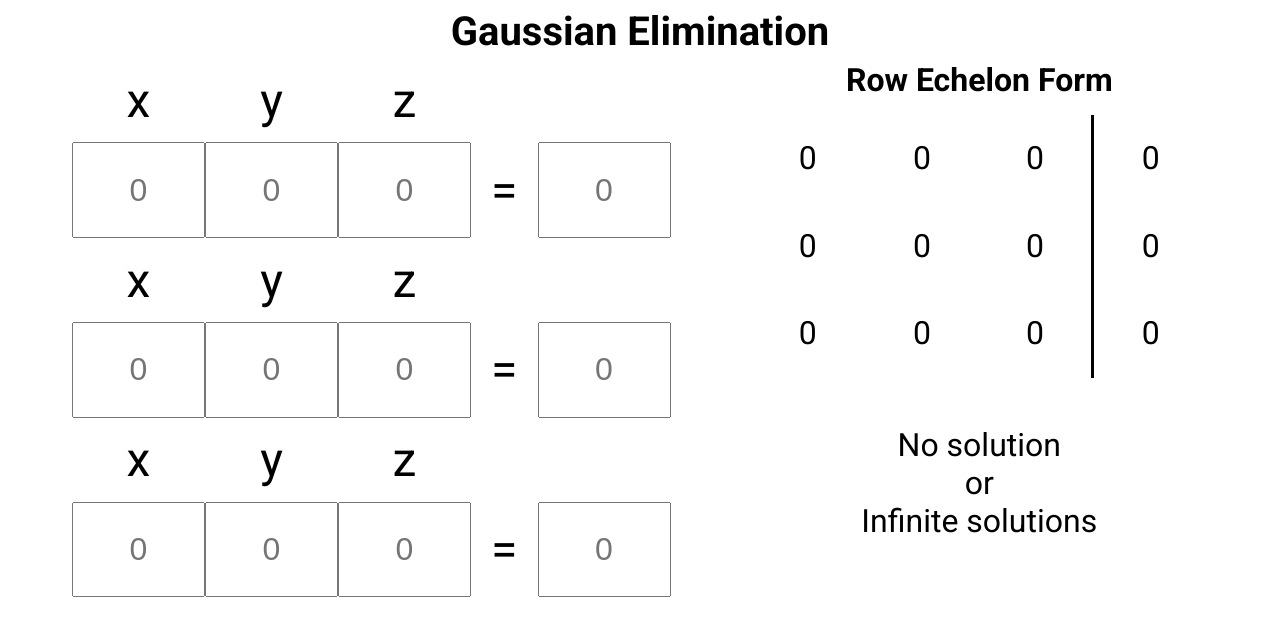
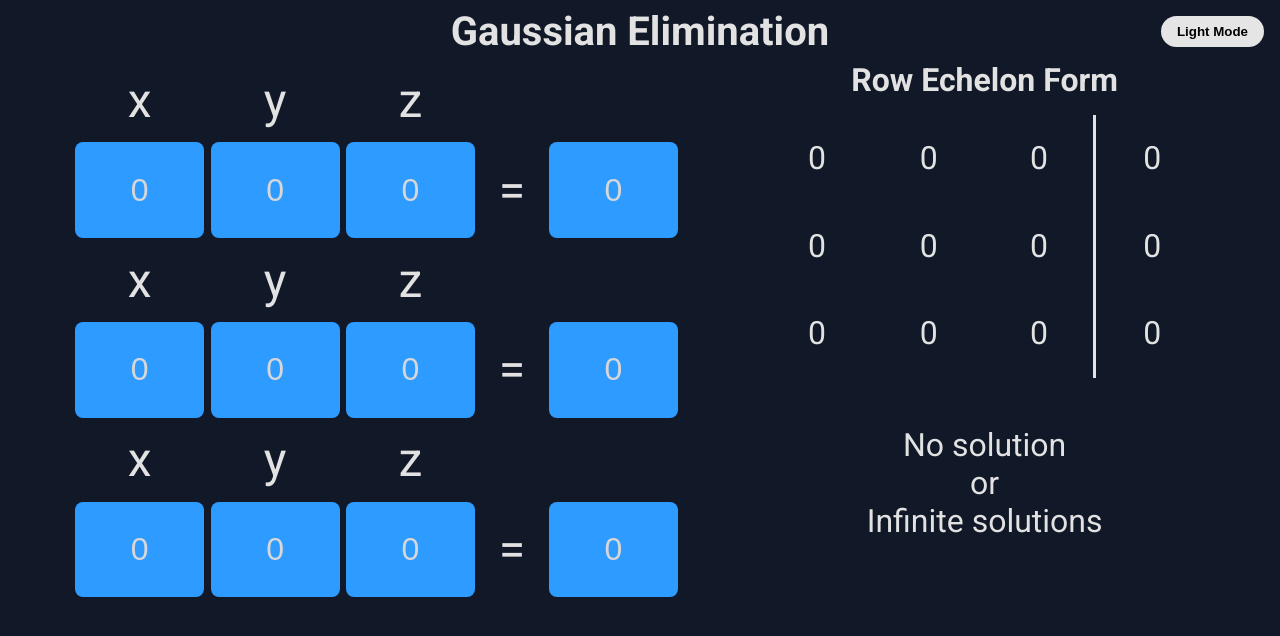
Before and after one commit to yangavin/Gaussian-Elimination, a plain HTML site: page index.html in a window 1280 px wide. Drawn offline with nearby package versions, Linux system fonts and the light colour scheme.

Commit message:
Added feature to toggle dark mode and light mode

```diff
--- a/grid-setup.js
+++ b/grid-setup.js
@@ -7,4 +7,5 @@ systemGridItems.forEach((child)=>{
 
 inputs.forEach((input)=>{
     input.setAttribute('placeholder', '0');
+    input.classList.toggle('dark-mode');
 })
--- a/index.html
+++ b/index.html
@@ -11,9 +11,10 @@
     <link href="https://fonts.googleapis.com/css2?family=Roboto:wght@400;700&display=swap" rel="stylesheet">
     <script src="https://cdnjs.cloudflare.com/ajax/libs/mathjs/11.8.0/math.js" integrity="sha512-VW8/i4IZkHxdD8OlqNdF7fGn3ba0+lYqag+Uy4cG6BtJ/LIr8t23s/vls70pQ41UasHH0tL57GQfKDApqc9izA==" crossorigin="anonymous" referrerpolicy="no-referrer"></script>
 </head>
-<body>
+<body class="dark-mode">
     <header>
         <h1 id="title">Gaussian Elimination</h1>
+        <button id="color-mode" class="dark-mode">Light Mode</button>
     </header>
     <main>
         <div id="system-container">
--- a/index.js
+++ b/index.js
@@ -5,6 +5,8 @@ const unSolvableMessage = document.querySelector('#unsolvable-message');
 const xLabel = document.querySelector('#x');
 const yLabel = document.querySelector('#y');
 const zLabel = document.querySelector('#z');
+const modeButton = document.querySelector('#color-mode');
+const body = document.querySelector('body');
 
 const inputMatrix = [];
 for (let i = 0; i < inputs.length; i += 4) {
@@ -65,3 +67,18 @@ function updateResult() {
         unSolvableMessage.style.display = 'block';
     }
 }
+
+let isDarkMode = true;
+modeButton.addEventListener('click', ()=>{
+    isDarkMode = !isDarkMode;
+    body.classList.toggle('dark-mode');
+    modeButton.classList.toggle('dark-mode');
+    inputs.forEach((input)=>{
+        input.classList.toggle('dark-mode');
+    });
+    if (isDarkMode){
+        modeButton.textContent = 'Light Mode';
+    } else{
+        modeButton.textContent = 'Dark Mode';
+    }
+})
--- a/style.css
+++ b/style.css
@@ -8,6 +8,23 @@ h1{
     margin: .2rem;
 }
 
+#color-mode{
+    position: absolute;
+    margin: 1rem;
+    top: 0;
+    right: 0;
+    border: none;
+    border-radius: 1rem;
+    padding: .5rem 1rem;
+    background-color: #484848;
+    color:rgb(248, 248, 248);
+}
+
+#color-mode.dark-mode{
+    background-color: #e5e5e5;
+    color: black;
+    font-weight: bold;
+}
 
 #title{
     font-size: 2.5rem;
@@ -41,6 +58,8 @@ main{
 }
 
 #system-container input{
+    border-radius: .5rem;
+    margin: 0 .2rem;
     font-size: 2rem;
     max-width: 125px;
 }
@@ -89,6 +108,19 @@ main{
     height: 176px;
 }
 
+body.dark-mode{
+    background-color: #111827;
+    color: #E2E2E2;
+}
+#system-container input.dark-mode{
+    border: none;
+    color: #ffffff;
+    background-color: #2D9BFF;
+}
+::placeholder{
+    color: rgb(215, 215, 215);
+}
+
 @media (max-width: 1142px){
     main{
         flex-direction: column;
```
